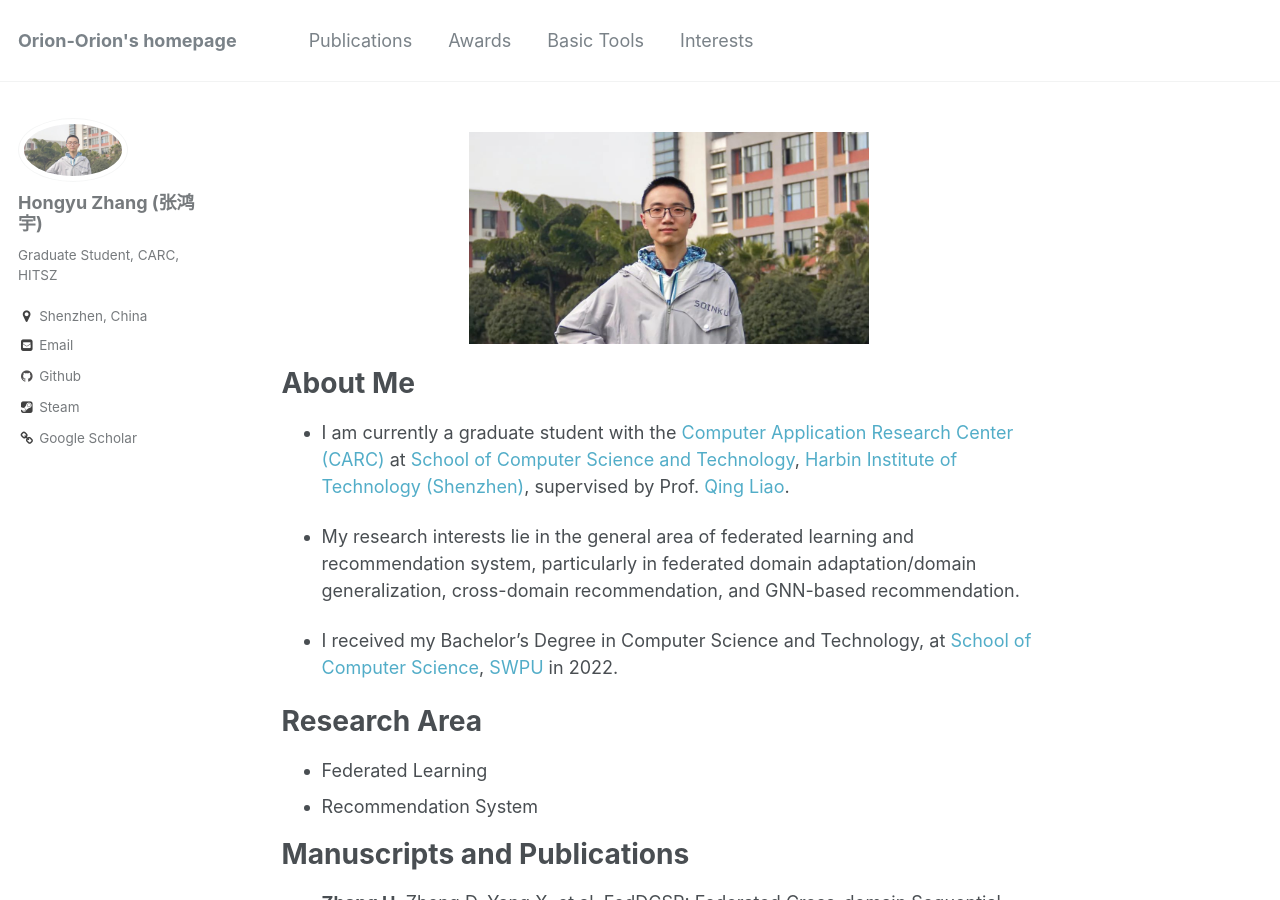
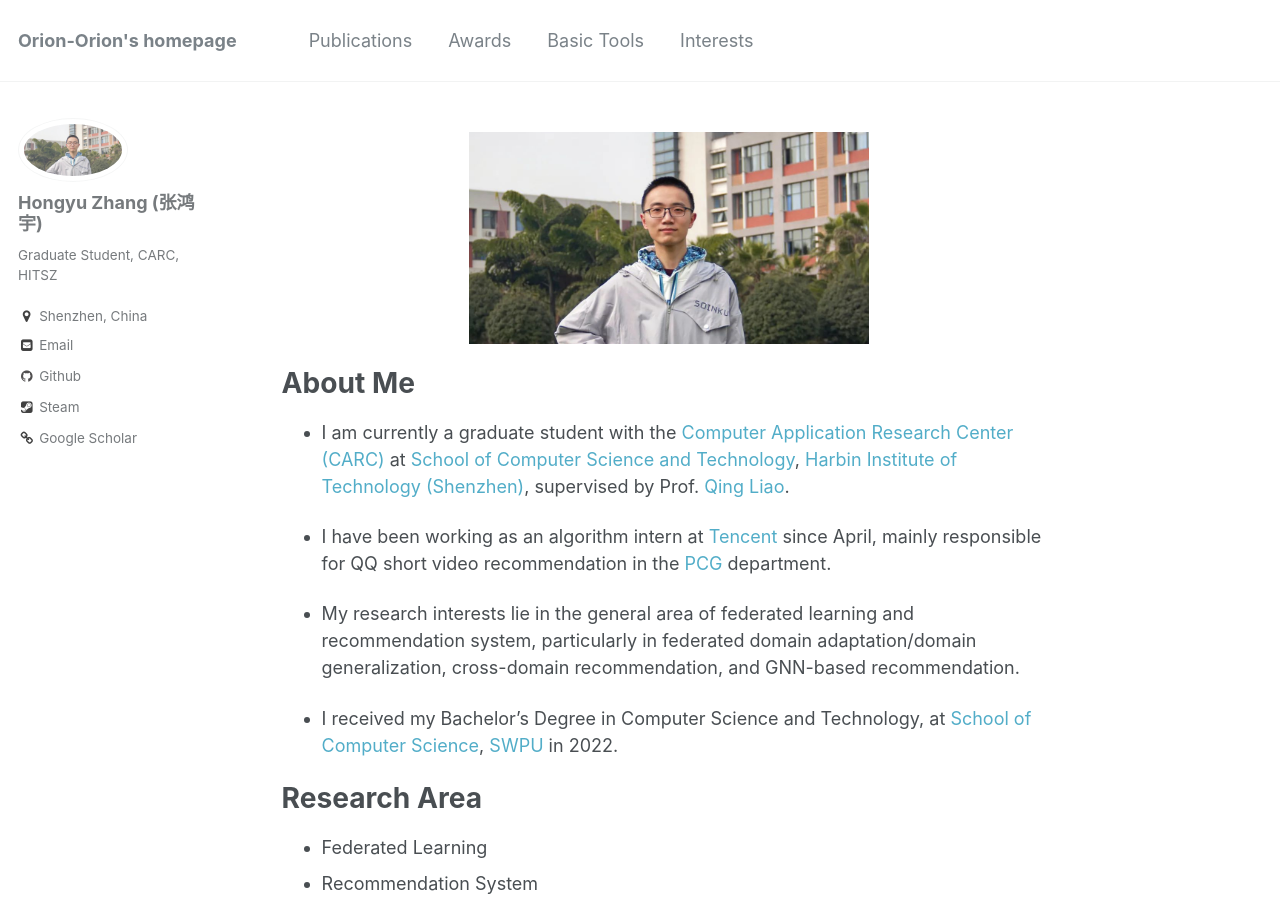
Before and after one commit to orion-orion/orion-orion.github.com, a Jekyll site: the page built from _pages/about.md, in a window 1280 px wide and 900 px high. Built offline with Jekyll 4.4.1, drawn with Linux system fonts in a browser that asks for light colours.

Commit message:
feat: add work experience

```diff
--- a/_pages/about.md
+++ b/_pages/about.md
@@ -15,6 +15,8 @@ redirect_from:
 # About Me
 
 * I am currently a graduate student with the [Computer Application Research Center (CARC)](http://carc.hitsz.edu.cn/index.htm) at [School of Computer Science and Technology](http://cs.hitsz.edu.cn/index.htm), [Harbin Institute of Technology (Shenzhen)](https://www.hitsz.edu.cn/index.html), supervised by Prof. [Qing Liao](http://liaoqing.hitsz.edu.cn/).
+
+* I have been working as an algorithm intern at [Tencent](https://www.tencent.com/en-us/about.html) since April, mainly responsible for QQ short video recommendation in the [PCG](https://arc.tencent.com/en/research) department.
 
 * My research interests lie in the general area of federated learning and recommendation system, particularly in federated domain adaptation/domain generalization, cross-domain recommendation, and GNN-based recommendation.
 
```
